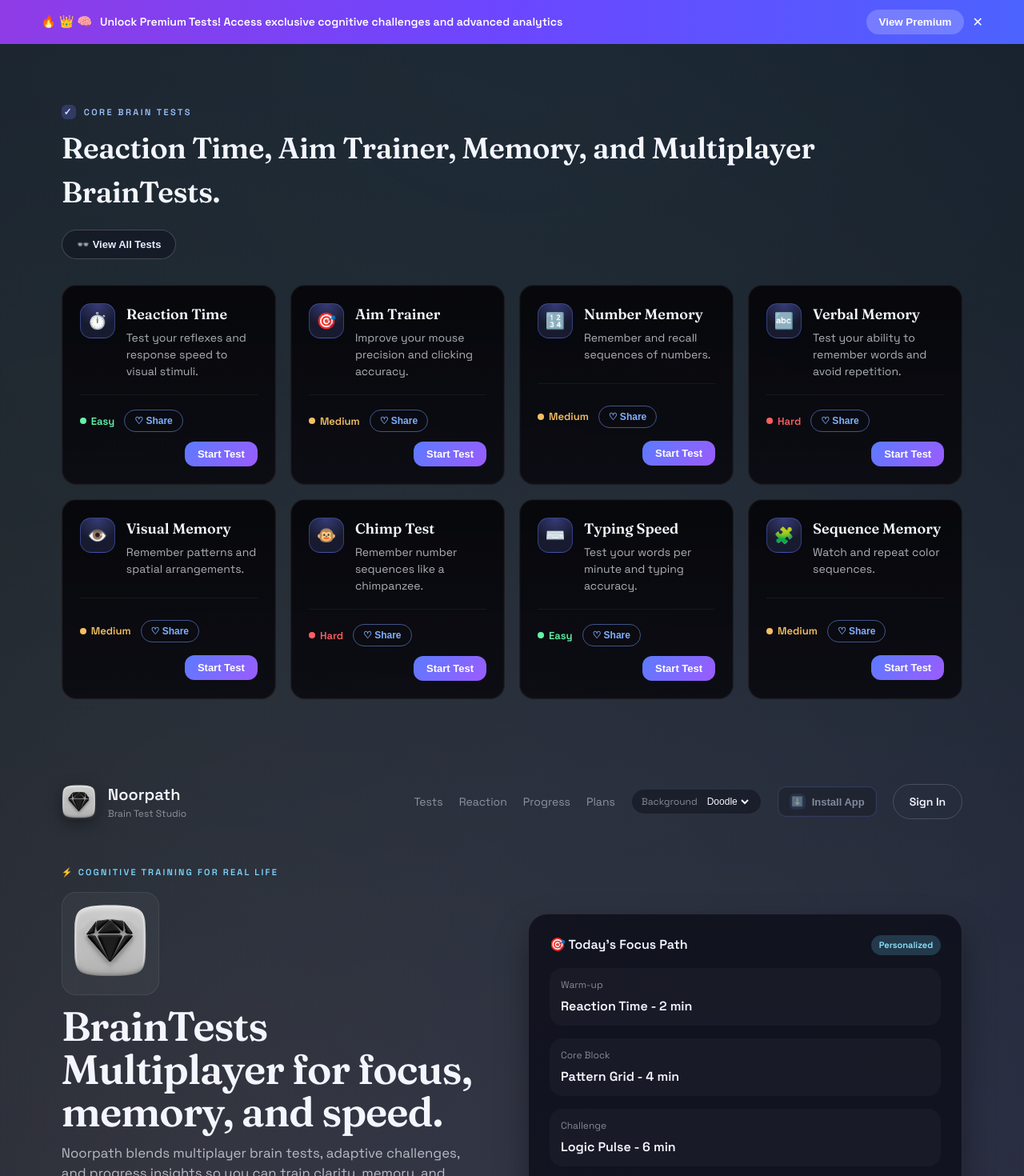
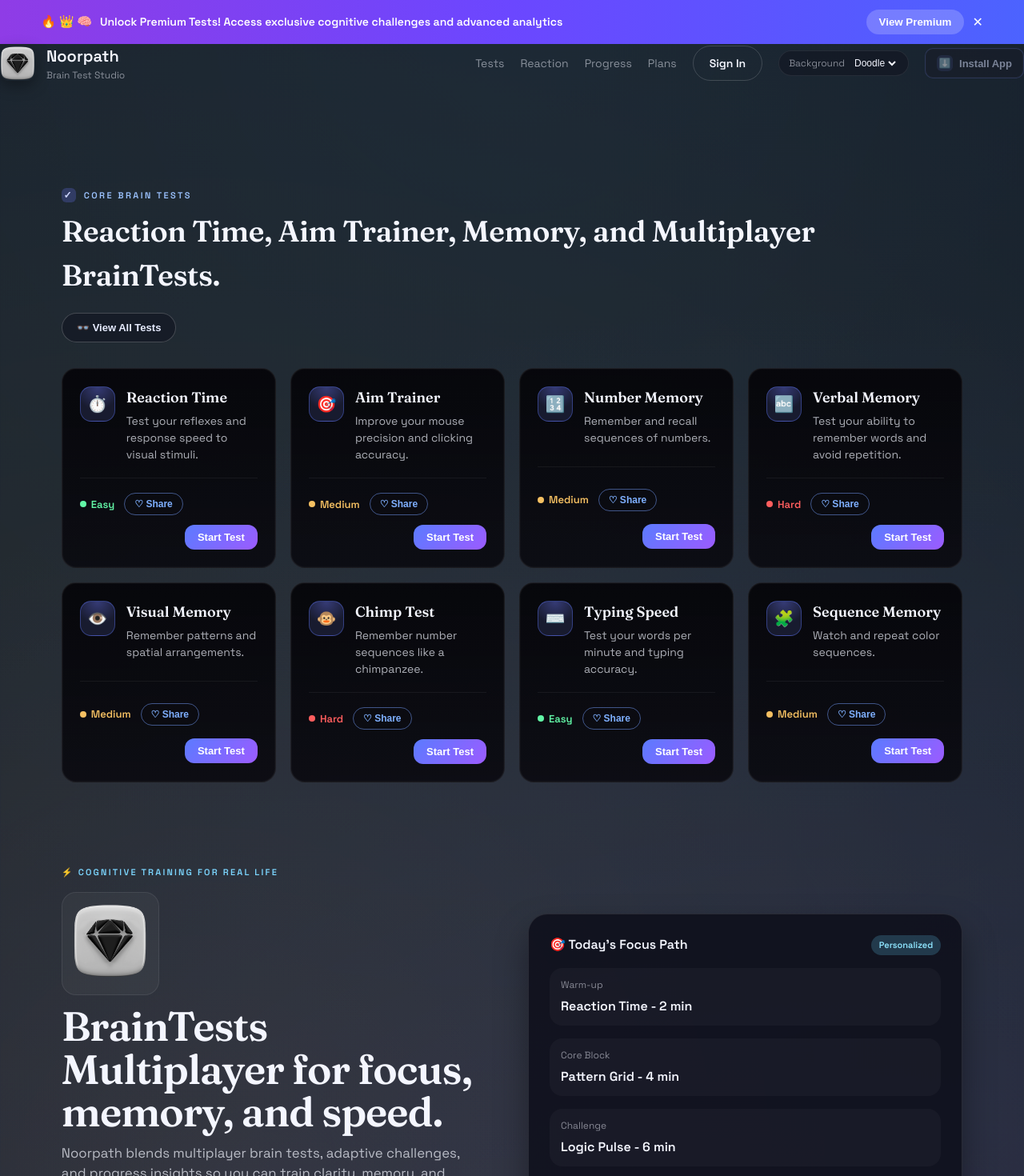
Before and after one commit to savacx/Noorpath, a React (Vite) app: page / in a window 1280 px wide. Shown: the top 1470 px of the page at 80% size. Built offline with nearby package versions, Linux system fonts and the light colour scheme.

Commit message:
Latest updates

```diff
--- a/src/App.jsx
+++ b/src/App.jsx
@@ -118,6 +118,30 @@
         <option value="dark">Dark</option>
       </select>
     </label>
+  )
+}
+
+function NavBar({ background, pwa, children }) {
+  return (
+    <header className="site-header">
+      <nav className="nav">
+        <Link to="/" className="brand">
+          <img className="brand-logo" src={logo} alt="Noorpath logo" />
+          <div>
+            <p className="brand-title">Noorpath</p>
+            <p className="brand-tag">Brain Test Studio</p>
+          </div>
+        </Link>
+        <div className="nav-links">
+          {children}
+          <BackgroundPicker
+            background={background.background}
+            onChange={background.setBackground}
+          />
+          <InstallButton canInstall={pwa.canInstall} onInstall={pwa.install} />
+        </div>
+      </nav>
+    </header>
   )
 }
 
@@ -954,6 +978,13 @@
   return (
     <div className="app">
       <PromoBanner />
+      <NavBar background={background} pwa={pwa}>
+        <a href="#tests">Tests</a>
+        <Link to="/reaction-sprint">Reaction</Link>
+        <a href="#progress">Progress</a>
+        <a href="#plans">Plans</a>
+        <button className="ghost">Sign In</button>
+      </NavBar>
       <section id="tests" className="section">
         <div className="section-heading">
           <div>
@@ -1097,29 +1128,7 @@
         </div>
       </section>
 
-<header className="hero" id="top">
-        <nav className="nav">
-          <Link to="/" className="brand">
-            <img className="brand-logo" src={logo} alt="Noorpath logo" />
-            <div>
-              <p className="brand-title">Noorpath</p>
-              <p className="brand-tag">Brain Test Studio</p>
-            </div>
-          </Link>
-          <div className="nav-links">
-            <a href="#tests">Tests</a>
-            <Link to="/reaction-sprint">Reaction</Link>
-            <a href="#progress">Progress</a>
-            <a href="#plans">Plans</a>
-            <BackgroundPicker
-              background={background.background}
-              onChange={background.setBackground}
-            />
-            <InstallButton canInstall={pwa.canInstall} onInstall={pwa.install} />
-            <button className="ghost">Sign In</button>
-          </div>
-        </nav>
-
+      <header className="hero" id="top">
         <div className="hero-grid">
           <div className="hero-copy">
             <p className="eyebrow">⚡ Cognitive training for real life</p>
@@ -1362,25 +1371,11 @@
   return (
     <div className="app">
       <PromoBanner />
+      <NavBar background={background} pwa={pwa}>
+        <Link to="/">Home</Link>
+        <Link to="/reaction-sprint">Reaction</Link>
+      </NavBar>
       <header className="hero">
-        <nav className="nav">
-          <Link to="/" className="brand">
-            <img className="brand-logo" src={logo} alt="Noorpath logo" />
-            <div>
-              <p className="brand-title">Noorpath</p>
-              <p className="brand-tag">Brain Test Studio</p>
-            </div>
-          </Link>
-          <div className="nav-links">
-            <Link to="/">Home</Link>
-            <Link to="/reaction-sprint">Reaction</Link>
-            <BackgroundPicker
-              background={background.background}
-              onChange={background.setBackground}
-            />
-            <InstallButton canInstall={pwa.canInstall} onInstall={pwa.install} />
-          </div>
-        </nav>
         <div className="reaction-page" />
       </header>
 
@@ -1396,25 +1391,11 @@
   return (
     <div className="app">
       <PromoBanner />
+      <NavBar background={background} pwa={pwa}>
+        <Link to="/">Home</Link>
+        <Link to="/aim-trainer">Aim Trainer</Link>
+      </NavBar>
       <header className="hero">
-        <nav className="nav">
-          <Link to="/" className="brand">
-            <img className="brand-logo" src={logo} alt="Noorpath logo" />
-            <div>
-              <p className="brand-title">Noorpath</p>
-              <p className="brand-tag">Brain Test Studio</p>
-            </div>
-          </Link>
-          <div className="nav-links">
-            <Link to="/">Home</Link>
-            <Link to="/aim-trainer">Aim Trainer</Link>
-            <BackgroundPicker
-              background={background.background}
-              onChange={background.setBackground}
-            />
-            <InstallButton canInstall={pwa.canInstall} onInstall={pwa.install} />
-          </div>
-        </nav>
         <div className="reaction-page" />
       </header>
 
@@ -1430,25 +1411,11 @@
   return (
     <div className="app">
       <PromoBanner />
+      <NavBar background={background} pwa={pwa}>
+        <Link to="/">Home</Link>
+        <Link to="/number-memory">Number Memory</Link>
+      </NavBar>
       <header className="hero">
-        <nav className="nav">
-          <Link to="/" className="brand">
-            <img className="brand-logo" src={logo} alt="Noorpath logo" />
-            <div>
-              <p className="brand-title">Noorpath</p>
-              <p className="brand-tag">Brain Test Studio</p>
-            </div>
-          </Link>
-          <div className="nav-links">
-            <Link to="/">Home</Link>
-            <Link to="/number-memory">Number Memory</Link>
-            <BackgroundPicker
-              background={background.background}
-              onChange={background.setBackground}
-            />
-            <InstallButton canInstall={pwa.canInstall} onInstall={pwa.install} />
-          </div>
-        </nav>
         <div className="reaction-page" />
       </header>
 
@@ -1464,25 +1431,11 @@
   return (
     <div className="app">
       <PromoBanner />
+      <NavBar background={background} pwa={pwa}>
+        <Link to="/">Home</Link>
+        <Link to="/verbal-memory">Verbal Memory</Link>
+      </NavBar>
       <header className="hero">
-        <nav className="nav">
-          <div className="brand">
-            <img className="brand-logo" src={logo} alt="Noorpath logo" />
-            <div>
-              <p className="brand-title">Noorpath</p>
-              <p className="brand-tag">Brain Test Studio</p>
-            </div>
-          </div>
-          <div className="nav-links">
-            <Link to="/">Home</Link>
-            <Link to="/verbal-memory">Verbal Memory</Link>
-            <BackgroundPicker
-              background={background.background}
-              onChange={background.setBackground}
-            />
-            <InstallButton canInstall={pwa.canInstall} onInstall={pwa.install} />
-          </div>
-        </nav>
         <div className="reaction-page" />
       </header>
 
```
